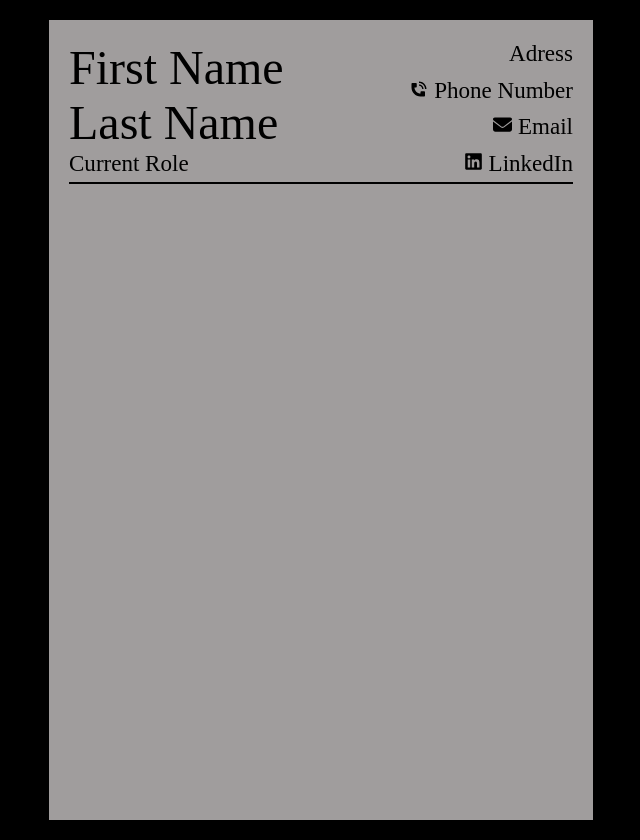
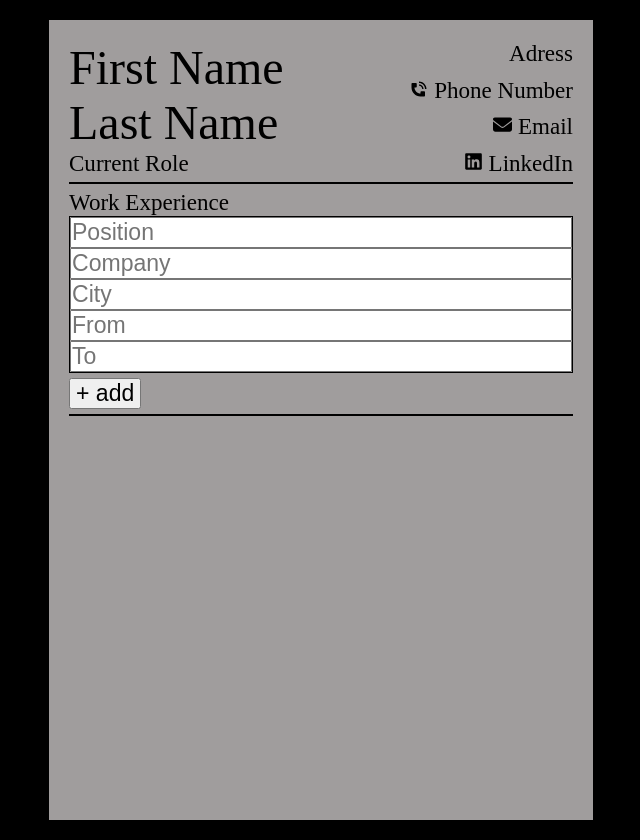
Before and after one commit to J03B1D3N/cv-application, a React (Create React App) app: page / in a window 1280 px wide. Shown: the whole page, without its empty margins (319-959 px from the left). Built offline with nearby package versions, Linux system fonts and the light colour scheme.

Commit message:
added work experience section, working on functionality

```diff
--- a/src/App.js
+++ b/src/App.js
@@ -7,6 +7,7 @@ import PhoneNumber from './Components/TitlesAndInformation/PhoneNumber';
 import Email from './Components/TitlesAndInformation/Email';
 import LinkedIn from './Components/TitlesAndInformation/LinkedIn';
 import CurrentRole from './Components/TitlesAndInformation/CurrentRole';
+import workExperience from './Components/WorkExperience/WorkExperience';
 
 
 function App() {
@@ -28,7 +29,9 @@ function App() {
 
         </div>
         <div className='experienceAndEducation'>
-
+          <div className='workExperience'>Work Experience
+            {workExperience()}
+          </div>
         </div>
 
       </div>
--- a/src/App.scss
+++ b/src/App.scss
@@ -62,3 +62,23 @@
 
     }
 }
+.experienceAndEducation {
+    .workExperience {
+        margin-top: 5px;
+        padding-bottom: 5px;
+        border-bottom: 2px solid black;
+        display: flex;
+        flex-direction: column;
+        .btn {
+            padding: 0px 5px;
+            width: fit-content;
+            align-self: center;
+            margin-top: 5px;
+        }
+        .WorkForm {
+            border: 1px solid black;
+            display: flex;
+            flex-direction: column;
+        }
+    }
+}
--- /dev/null
+++ b/src/Components/WorkExperience/WorkExperience.js
@@ -0,0 +1,38 @@
+import React, { useState } from "react"
+
+
+
+
+export default function WorkExperience() {
+
+    const [isOpened, setIsOpened] = useState(false);
+
+    function toggle() {
+      setIsOpened(wasOpened => !wasOpened);
+      console.log(isOpened)
+    }
+
+
+
+    function HandleClick() {
+
+    }
+
+
+    return (
+
+        <div>
+            <form>
+                <div className="WorkForm">
+                    <input placeholder="Position" id="Position"></input>
+                    <input placeholder="Company" id="Company"></input>
+                    <input placeholder="City"></input>
+                    <input placeholder="From"></input>
+                    <input placeholder="To"></input>
+                </div>
+            </form>
+            <button className="btn" onClick={HandleClick}>+ add</button>
+        </div>
+
+    )
+}
```
